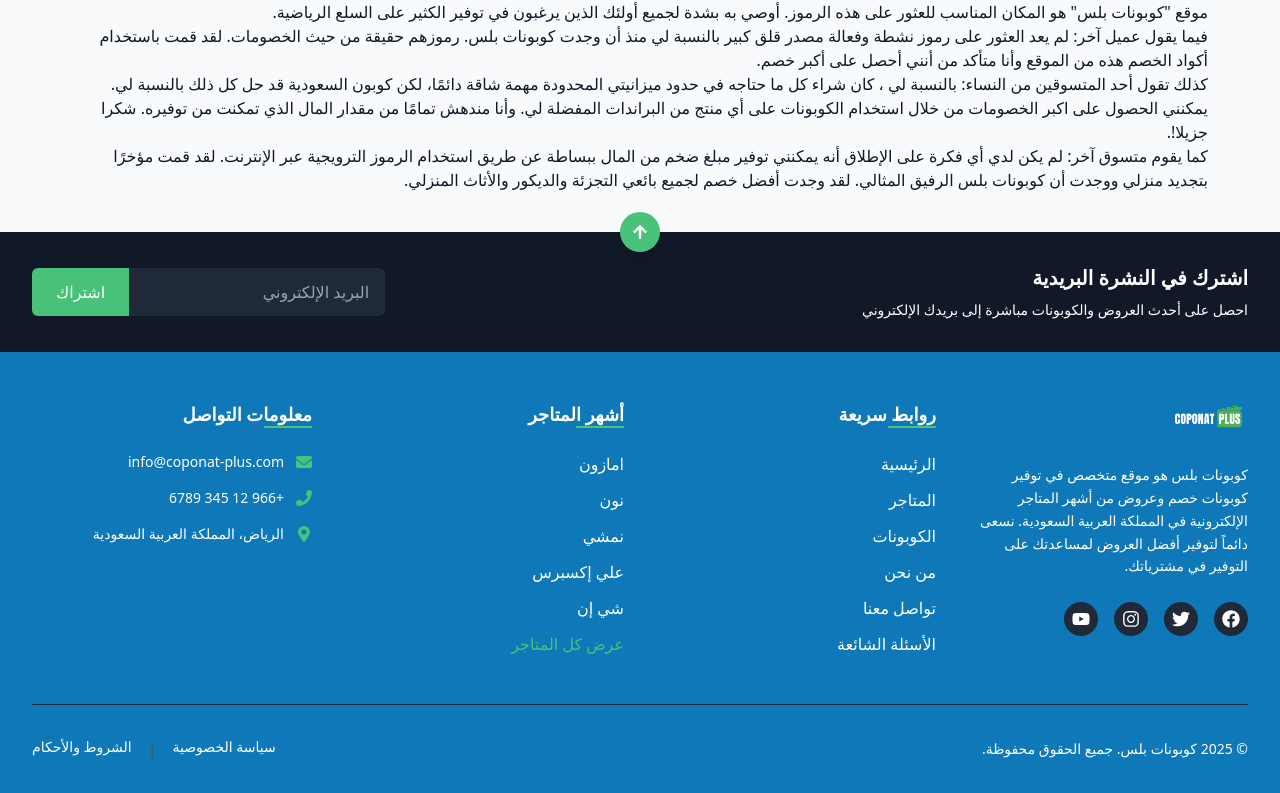
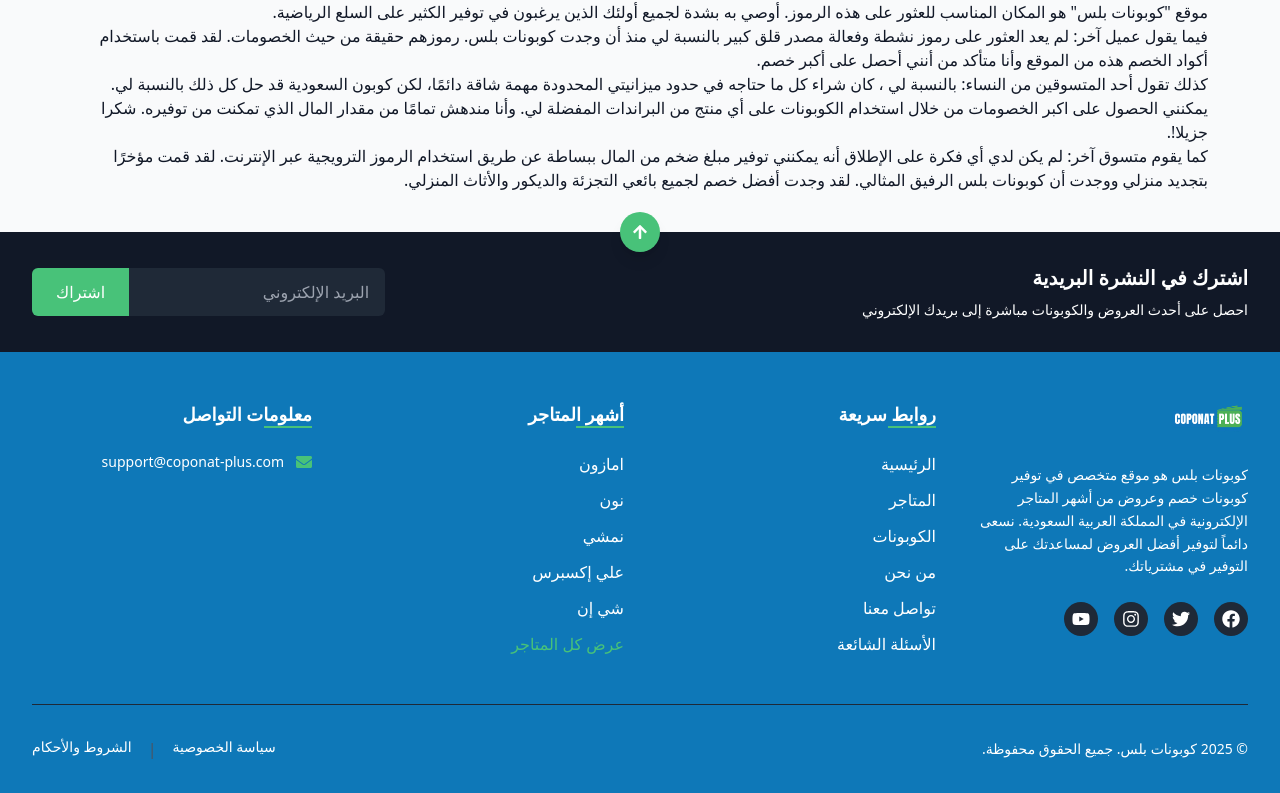
Before and after one commit to 7azemaamer/couponat-plus, a Next.js app: page / in a window 1280 px wide. Shown: the part 7683-8476 px from the top of the page. Built offline with nearby package versions, Linux system fonts and the light colour scheme.

Commit message:
Update Footer contact information and remove unused contact details

```diff
--- a/src/components/Layout/Footer/Footer.jsx
+++ b/src/components/Layout/Footer/Footer.jsx
@@ -244,10 +244,10 @@
                 <li className="flex items-center justify-center md:justify-start gap-3">
                   <FaEnvelope className="text-primary" />
                   <span className="text-white text-sm">
-                    info@coponat-plus.com
+                    support@coponat-plus.com
                   </span>
                 </li>
-                <li className="flex items-center justify-center md:justify-start gap-3">
+                {/* <li className="flex items-center justify-center md:justify-start gap-3">
                   <FaPhone className="text-primary" />
                   <span className="text-white text-sm">+966 12 345 6789</span>
                 </li>
@@ -256,7 +256,7 @@
                   <span className="text-white text-sm">
                     الرياض، المملكة العربية السعودية
                   </span>
-                </li>
+                </li> */}
               </ul>
             </div>
           </div>
```
